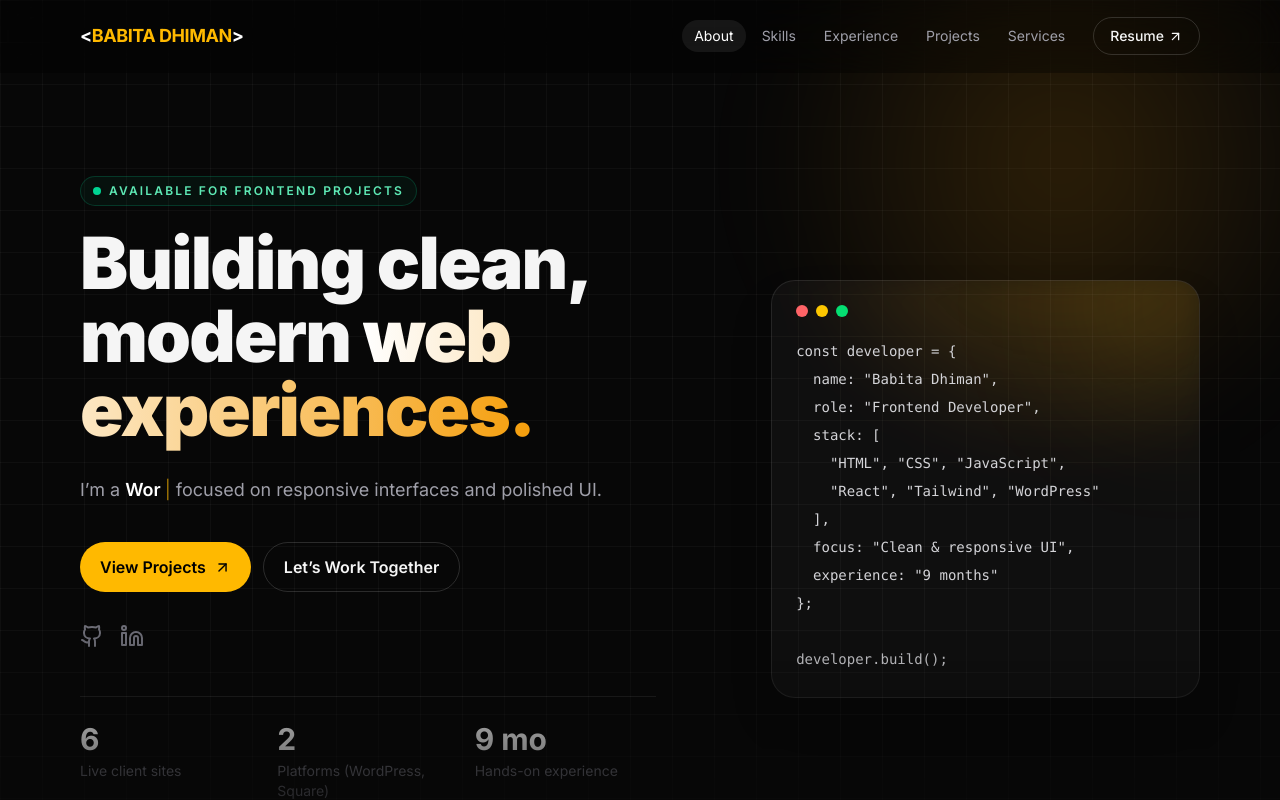
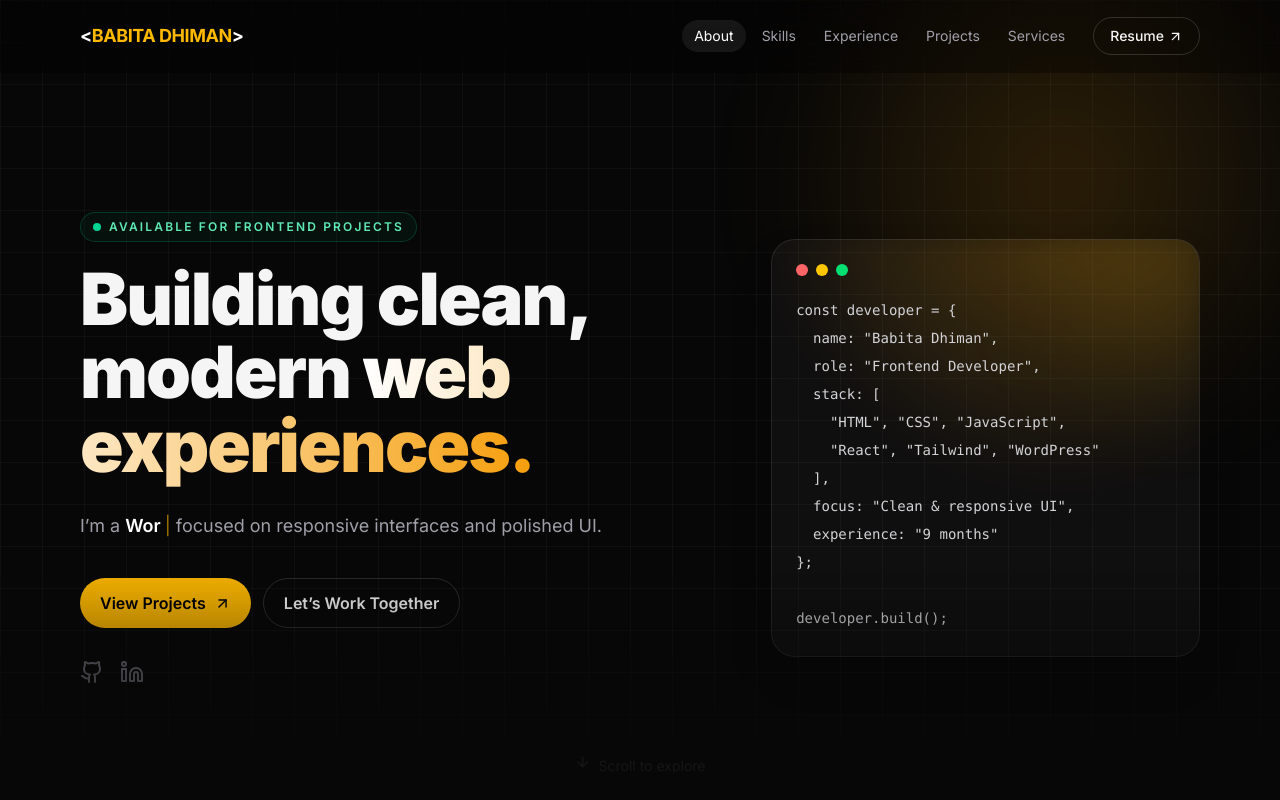
Before and after one commit to Babita-Dhiman/Portfolio, a React (Vite) app: page / in a window 1280 px wide. Shown: the top 800 px of the page. Built offline with nearby package versions, Linux system fonts and the light colour scheme.

Commit message:
Remove stats section from Hero

```diff
--- a/src/components/Hero.jsx
+++ b/src/components/Hero.jsx
@@ -1,13 +1,6 @@
 import { ArrowDown, ArrowUpRight, Github, Linkedin } from "lucide-react";
 import { site } from "../data/site";
-import { projects } from "../data/projects";
 import useTypewriter from "../hooks/useTypewriter";
-
-const stats = [
-  [`${projects.length}`, "Live client sites"],
-  [`${new Set(projects.map((p) => p.category)).size}`, "Platforms (WordPress, Square)"],
-  [`${site.experienceMonths} mo`, "Hands-on experience"],
-];
 
 export default function Hero() {
   const text = useTypewriter(site.roles);
@@ -61,15 +54,6 @@ export default function Hero() {
               <Linkedin />
             </a>
           </div>
-
-          <dl className="mt-12 grid max-w-xl grid-cols-3 gap-4 border-t border-white/10 pt-6">
-            {stats.map(([value, label]) => (
-              <div key={label}>
-                <dt className="text-2xl font-bold text-white sm:text-3xl">{value}</dt>
-                <dd className="mt-1 text-xs text-zinc-500 sm:text-sm">{label}</dd>
-              </div>
-            ))}
-          </dl>
         </div>
 
         <div className="glass relative overflow-hidden rounded-3xl p-6 shadow-2xl">
```
